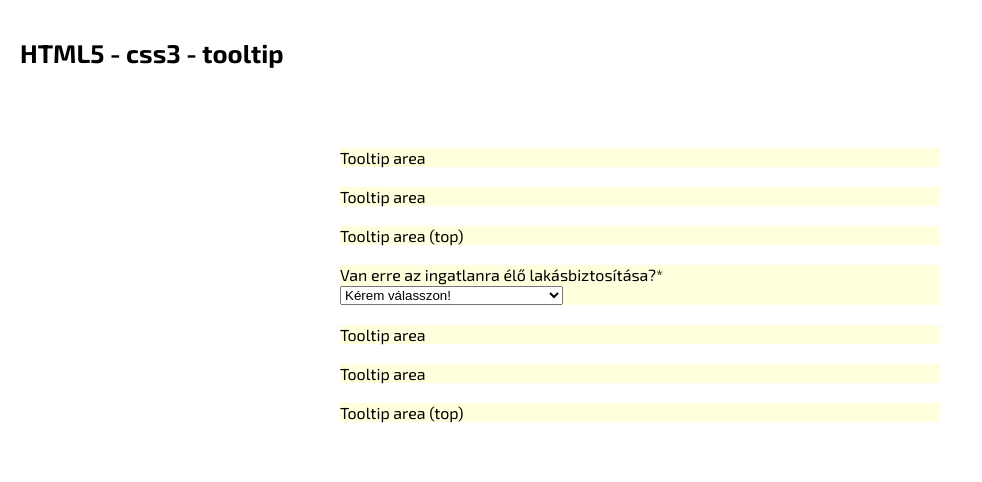
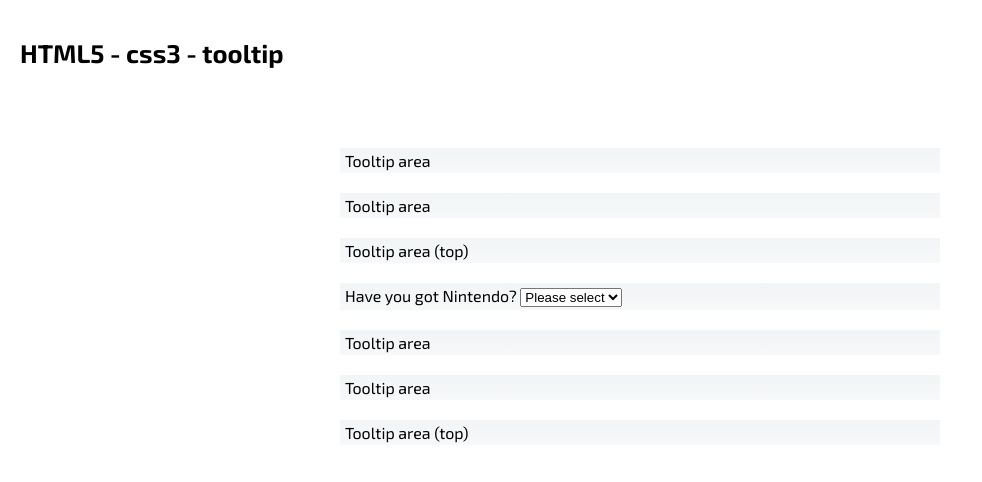
Before and after one commit to csikosarpad/tooltip, a plain HTML site: page index.html in a window 1280 px wide. Shown: the whole page, without its empty margins (0-982 px from the left). Drawn offline with nearby package versions, Linux system fonts and the light colour scheme.

Commit message:
fixes html, and js

```diff
--- a/css/main.css
+++ b/css/main.css
@@ -33,12 +33,13 @@ p {
   margin-bottom: 40px;
 }
 
-
 div.new-line {
   display: block;
   clear: both;
-  background: #ffd;
   margin-bottom: 20px;
+  padding: 3px 5px;
+  background: -webkit-repeating-linear-gradient(top,rgb(242, 245, 247) 0%,rgb(246, 248, 249) 98.9%,rgb(188, 202, 211) 99%);
+  background: repeating-linear-gradient(to bottom,rgb(242, 245, 247) 0%,rgb(246, 248, 249) 98.9%,rgb(188, 202, 211) 99%);
 }
 
 .csstooltip {
@@ -81,9 +82,9 @@ div.new-line {
   font-family: 'fontello';
   src: url('../font/fontello.eot?88832902');
   src: url('../font/fontello.eot?88832902#iefix') format('embedded-opentype'),
-       url('../font/fontello.woff?88832902') format('woff'),
-       url('../font/fontello.ttf?88832902') format('truetype'),
-       url('../font/fontello.svg?88832902#fontello') format('svg');
+    url('../font/fontello.woff?88832902') format('woff'),
+    url('../font/fontello.ttf?88832902') format('truetype'),
+    url('../font/fontello.svg?88832902#fontello') format('svg');
   font-weight: normal;
   font-style: normal;
 }
@@ -98,7 +99,7 @@ div.new-line {
 }
 */
 
- [class^="icon-"]:before, [class*=" icon-"]:before {
+[class^="icon-"]:before, [class*=" icon-"]:before {
   font-family: "fontello";
   font-style: normal;
   font-weight: normal;
--- a/index.html
+++ b/index.html
@@ -6,11 +6,9 @@
     <meta name="viewport" content="width=device-width, initial-scale=1.0">
     <meta name="description" content="html5 input demo" />
     <meta http-equiv="X-UA-Compatible" content="IE=edge,chrome=1">
-    <link href='http://fonts.googleapis.com/css?family=Advent+Pro&subset=latin,latin-ext' rel='stylesheet' type='text/css'>
-    <link href='http://fonts.googleapis.com/css?family=Exo+2:400,200,700&subset=latin,latin-ext' rel='stylesheet' type='text/css'>
+    <link href='http://fonts.googleapis.com/css?family=Advent+Pro&amp;subset=latin,latin-ext' rel='stylesheet' type='text/css'>
+    <link href='http://fonts.googleapis.com/css?family=Exo+2:400,200,700&amp;subset=latin,latin-ext' rel='stylesheet' type='text/css'>
     <link href="css/main.css" rel="stylesheet" media="all">
-    <!--link href="css/desktop.css" rel="stylesheet" media="screen, projection">
-    <link href="css/handheld.css" rel="stylesheet" media="handheld"-->
     <link rel="stylesheet" media="(min-width: 980px)" href="css/desktop.css" />
     <link rel="stylesheet" media="(min-width: 768px) and (max-width: 979px)" href="css/handheld.css" />
     <link rel="stylesheet" media="(max-width: 767px)" href="css/handheld.css" />
@@ -25,42 +23,32 @@
   <body>
     <h1>HTML5 - css3 - tooltip</h1>
     <article>
-      <div class="new-line csstooltip" title="A tooltip title értéke">Tooltip area<i class="inline-tooltip icon-info-circled"></i></div>
-      <div class="new-line csstooltip" data-content="A tooltip data-content értéke <b>A tooltip data-content értéke</b><br >Megvan, hogy kereshettünk volna 57 billió forintot, azaz 264 milliárd dollárt a tőzsdén – írja a The Atlantic. Ehhez nem is kellett volna más, mint 2012 év végén 1000 dollár (217 ezer forint) kezdőtőke és persze az árfolyamok jövőjének részletes ismerete."><i class="inline-tooltip icon-info-circled"></i>Tooltip area</div>
+      <div class="new-line csstooltip" title="Tooltip link title value">Tooltip area<i class="inline-tooltip icon-info-circled"></i></div>
+      <div class="new-line csstooltip" data-content="Tooltip data-content value <b>Tooltip data-content value</b><br >Lorem ipsum dolor sit amet, consectetuer adipiscing elit, sed diam nonummy nibh euismod tincidunt ut laoreet dolore magna aliquam erat volutpat. Ut wisi enim ad minim veniam, quis nostrud exerci tation ullamcorper suscipit lobortis nisl ut aliquip ex ea commodo consequat."><i class="inline-tooltip icon-info-circled"></i>Tooltip area</div>
 
-      <div class="new-line csstooltip" title="A tooltip title értéke"><i class="inline-tooltip icon-info-circled"></i>Tooltip area (top)</div>
+      <div class="new-line csstooltip" title="Tooltip link title value"><i class="inline-tooltip icon-info-circled"></i>Tooltip area (top)</div>
 
-      <!--p><span class="csstooltip left" title="A tooltip title értéke">Tooltip area (left)</span>,
-      <span class="csstooltip right" data-content="A tooltip data-content értéke">Tooltip area (right)</span></p-->
+      <div class="new-line csstooltip" data-content="Lorem ipsum dolor sit amet, consectetuer adipiscing elit, sed diam nonummy nibh euismod tincidunt ut laoreet dolore magna aliquam erat volutpat.">
 
-      <div class="new-line csstooltip" data-content="Ha Önnek más biztosítónál van élő lakásbiztosítása, akkor 10% kedvezményben részesítjük.">
+        <label for="field-2" class="control-label">
+          Have you got Nintendo?
+          <span class="help-inline" data-content="Lorem ipsum dolor sit amet, consectetuer adipiscing elit, sed diam nonummy nibh euismod tincidunt ut laoreet dolore magna aliquam erat volutpat.">
+            <i class="icon-info-sign" id="nform-info-field-2"></i></span>
+        </label>
 
-      <label for="field-2" class="control-label">
-        Van erre az ingatlanra élő lakásbiztosítása?<span>*</span>
-
-        <span class="help-inline" data-content="Ha Önnek más biztosítónál van élő lakásbiztosítása, akkor 10% kedvezményben részesítjük.">
-        <i class="icon-info-sign" id="nform-info-field-2"></i></span>
-      </label>
-      <i class="inline-tooltip icon-info-circled"></i>
-
-      <div class="controls select_1">
-
-
-      <span class="sel"><select required="required" tabindex="100" name="nform[values][van_e]" id="field-2">
-      <option selected="selected" value="">Kérem válasszon!</option>
-      <option value="n">nincs</option>
-      <option value="c">igen, a CIG Pannónia Biztosítónál</option>
-      <option value="i">igen, egyéb biztosítónál</option>
-      </select></span>
-
+        <select required="required" tabindex="100" name="nform[values][van_e]" id="field-2">
+          <option selected="selected" value="">Please select</option>
+          <option value="0">none</option>
+          <option value="y">Yes, I have</option>
+          <option value="n">No, I haven't</option>
+        </select>
+        <i class="inline-tooltip icon-info-circled"></i>
 
       </div>
+      <div class="new-line csstooltip" title="Tooltip link title value">Tooltip area<i class="inline-tooltip icon-info-circled"></i></div>
+      <div class="new-line csstooltip" data-content="Tooltip data-content value <b>Tooltip data-content value</b><br >Lorem ipsum dolor sit amet, consectetuer adipiscing elit, sed diam nonummy nibh euismod tincidunt ut laoreet dolore magna aliquam erat volutpat. Ut wisi enim ad minim veniam."><i class="inline-tooltip icon-info-circled"></i>Tooltip area</div>
 
-      </div>
-      <div class="new-line csstooltip" title="A tooltip title értéke">Tooltip area<i class="inline-tooltip icon-info-circled"></i></div>
-      <div class="new-line csstooltip" data-content="A tooltip data-content értéke <b>A tooltip data-content értéke</b><br >Megvan, hogy kereshettünk volna 57 billió forintot, azaz 264 milliárd dollárt a tőzsdén – írja a The Atlantic. Ehhez nem is kellett volna más, mint 2012 év végén 1000 dollár (217 ezer forint) kezdőtőke és persze az árfolyamok jövőjének részletes ismerete."><i class="inline-tooltip icon-info-circled"></i>Tooltip area</div>
-
-      <div class="new-line csstooltip" title="A tooltip title értéke"><i class="inline-tooltip icon-info-circled"></i>Tooltip area (top)</div>
+      <div class="new-line csstooltip" title="Tooltip link title value"><i class="inline-tooltip icon-info-circled"></i>Tooltip area (top)</div>
 
     </article>
     <!--select id="anim">
--- a/js/tooltip-build.js
+++ b/js/tooltip-build.js
@@ -1,25 +1,54 @@
+/**
+ *  Project:      CSS3 animated tooltip
+ *  Description:  A simple, css3 animated tooltip
+ *  Author:       Csikós Árpád <arpad.csikos@gmail.com>
+ *  License:      Apache License, Version 2.0 <http://www.apache.org/licenses/LICENSE-2.0.html>
+ *  Source:       https://github.com/csikosarpad/tooltip
+ *
+ *  Usage:
+      $('.csstooltip').cssTooltip({
+        pos       : 'right',
+        trigger   : 'hover',
+        animated  : 'fadeInRight'
+      });
+ *
+ *
+ *
+ */
+
+/**
+ *
+ * @param {type} opt
+ * @returns {undefined}
+ */
 $.fn.cssTooltip = function(opt) {
   var def = {
-    pos: 'top',
-    trigger: 'hover',
-    animated: false
+    pos       : 'right',
+    trigger   : 'hover',
+    animated  : false
   },
   toolTipId = 0,
-  newStyle = '',
-  title = '',
-  tooltip = {
-    obj: {},
-    windowWidth: $(window).innerWidth(),
-    xPos: 0,
-    yPos: 0,
-    tWidth: 0,
-    correction: 0
+  newStyle  = '',
+  title     = '',
+  tooltip   = {
+    obj         : {},
+    windowWidth : $(window).innerWidth(),
+    xPos        : 0,
+    yPos        : 0,
+    tWidth      : 0,
+    correction  : 0
   },
-  pos = opt.pos || def.pos,
-  trigger = opt.trigger || def.trigger,
-  animated = opt.animated || def.animated;
+  pos       = def.pos,
+  trigger   = def.trigger,
+  animated  = def.animated;
 
-  if ( opt.reset === true ) {
+  if ( typeof opt !== 'undefined' ) {
+    pos       = opt.pos,
+    trigger   = opt.trigger,
+    animated  = opt.animated;
+  }
+
+  if ( typeof opt !== 'undefined' && opt.reset === true ) {
     reset();
   }
 
@@ -107,21 +136,24 @@ $.fn.cssTooltip = function(opt) {
 };
 
 
+/**
+ *
+ */
 $(document).ready(function() {
-
   cssHover = function() {
     $('.csstooltip').removeClass('tooltip-top tooltip-right tooltip-bottom tooltip-left no-hover');
 
     if ($('.csstooltip .inline-tooltip').css('display') === 'none') {
       $('.csstooltip').cssTooltip({
-        pos: 'right',
-        trigger: 'hover',
-        animated: 'fadeInRight'
+        pos       : 'right',
+        trigger   : 'hover',
+        animated  : 'fadeInRight'
       });
     } else {
       $('.csstooltip').cssTooltip({
-        pos: 'top',
-        trigger: 'click'
+        pos     : 'top',
+        trigger : 'click',
+        animated  : false
       });
     }
   };
```
Also changed, not shown: css/ie-old.css (added, +9 -0 lines), css/desktop.css (indentation only).
